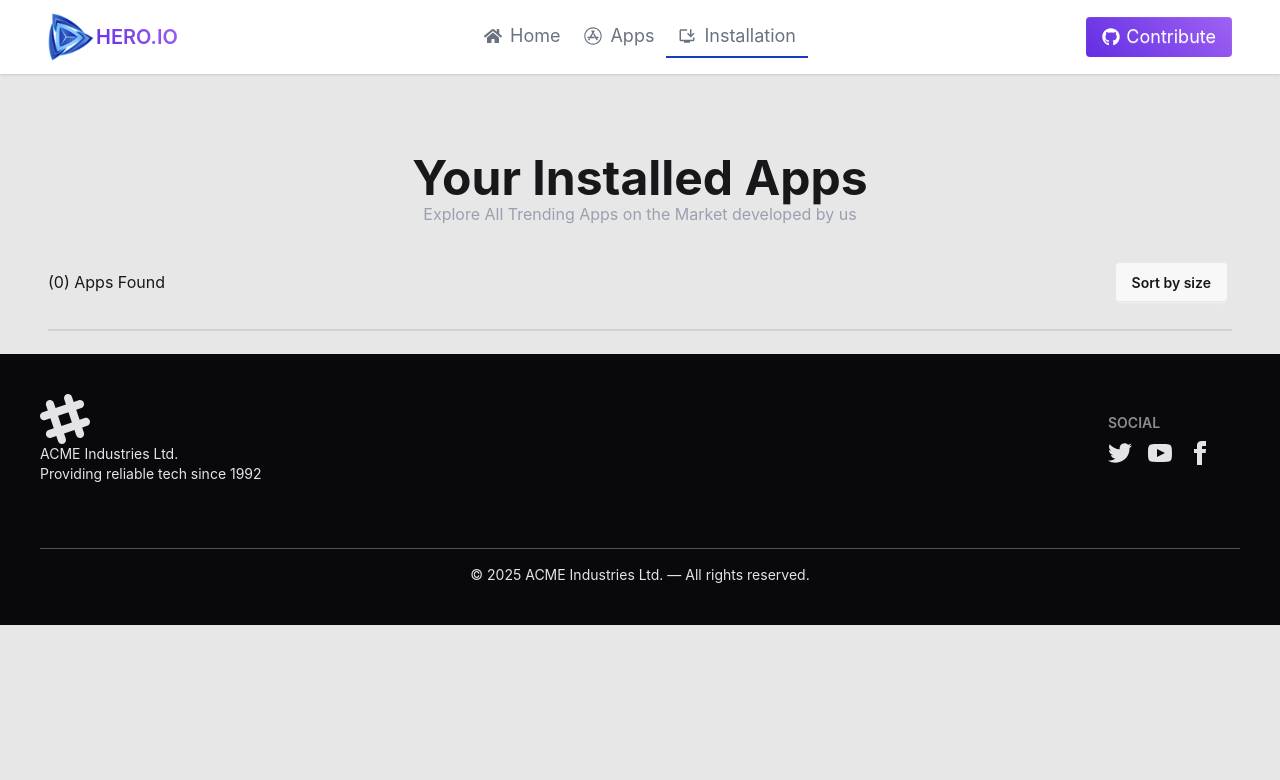
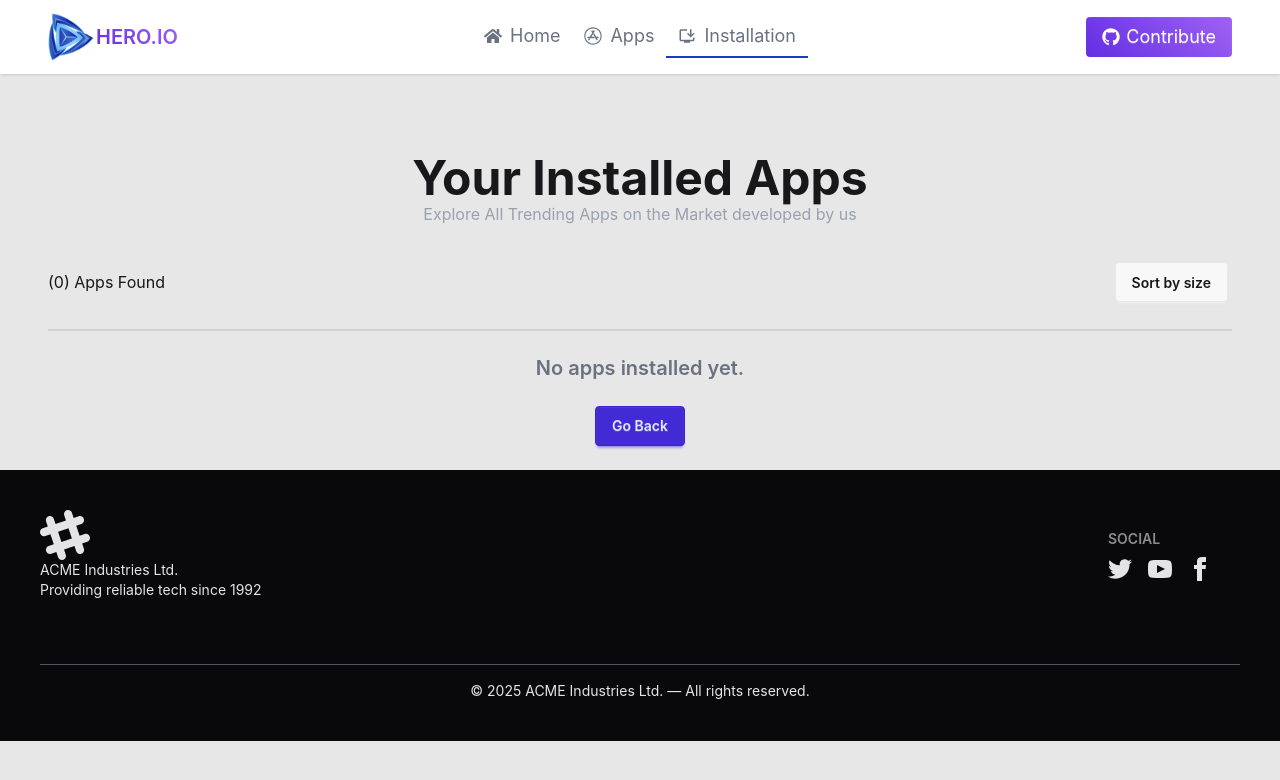
Before and after one commit to glitch86/B12-Assignment-08, a React (Vite) app: page /installation in a window 1280 px wide. Shown: the top 780 px of the page. Built offline with nearby package versions, Linux system fonts and the light colour scheme.

Commit message:
minor fixes

```diff
--- a/src/Components/Installation/AppList.jsx
+++ b/src/Components/Installation/AppList.jsx
@@ -2,6 +2,7 @@ import React, { useEffect, useState } from "react";
 import useData from "../../Hooks/useData";
 import ItemCard from "./ItemCard";
 import { toast } from "react-toastify";
+import { Link } from "react-router";
 
 const AppList = () => {
   const { datas, loading } = useData();
@@ -61,10 +62,20 @@ const AppList = () => {
         </div>
       </div>
       <div className="divider"></div>
+      <div>
         {loading ? (
           <div className="flex justify-center">
             {" "}
             <span className="loading loading-bars loading-xl"></span>
+          </div>
+        ) : (
+          <div>
+            {listItem.length < 1 ? (
+              <div className="flex flex-col justify-center text-center text-xl text-gray-500 font-semibold">
+                <h2 className="">No apps installed yet.</h2>
+                <button className="btn btn-primary mx-auto my-6">
+                  <Link to="/apps">Go Back</Link>
+                </button>
               </div>
             ) : (
               <div>
@@ -78,6 +89,9 @@ const AppList = () => {
               </div>
             )}
           </div>
+        )}
+      </div>
+    </div>
   );
 };
 
```
Lines whose indentation alone changed are shown as unchanged.
